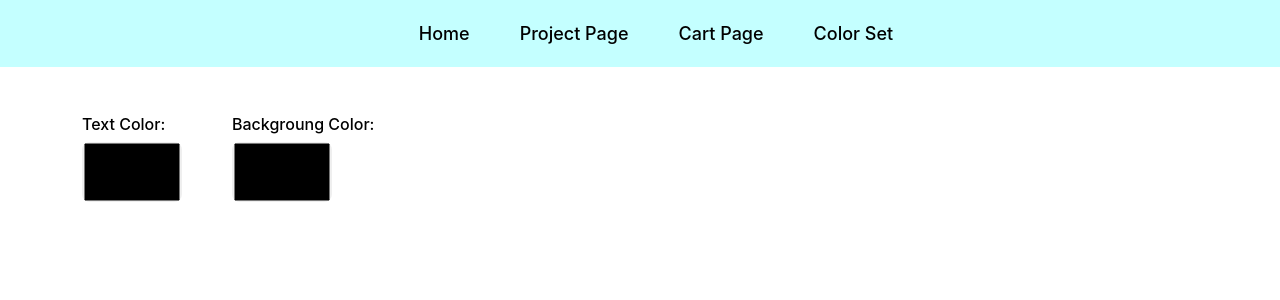
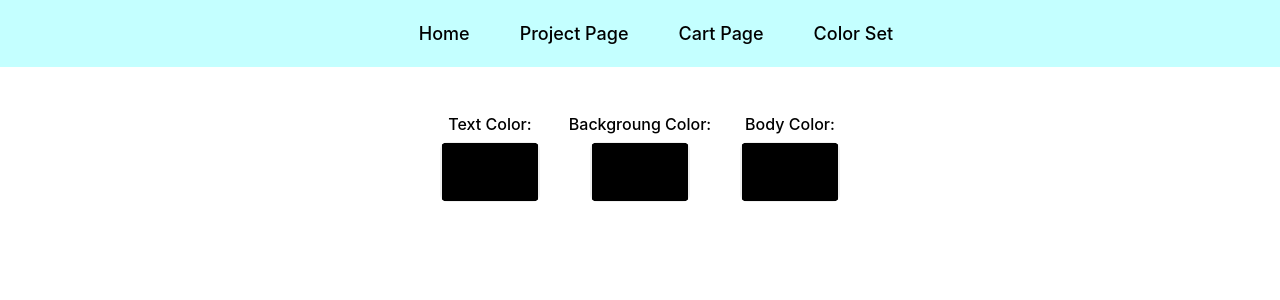
Before and after one commit to Ankit-code-9737/e-com, a React (Create React App) app: page /colorset in a window 1280 px wide. Shown: the top 300 px of the page. Built offline with nearby package versions, Linux system fonts and the light colour scheme.

Commit message:
Body color added

```diff
--- a/public/index.html
+++ b/public/index.html
@@ -16,7 +16,7 @@
     integrity="sha384-C6RzsynM9kWDrMNeT87bh95OGNyZPhcTNXj1NW7RuBCsyN/o0jlpcV8Qyq46cDfL"
     crossorigin="anonymous"></script>
 
-  <title>ecommerce React App</title>
+  <title>Add-remove in cart | Color customization | React App</title>
 </head>
 
 <body>
--- a/src/components/reducer.js
+++ b/src/components/reducer.js
@@ -1,6 +1,7 @@
 const initialState = {
   rootColor: "#000",
   rootBgColor: "#3d3d3d",
+  rootBodyColor: "#fff",
 };
 
 const rootReducer = (state = initialState, action) => {
@@ -10,6 +11,7 @@ const rootReducer = (state = initialState, action) => {
         ...state,
         rootColor: action.payload,
         rootBgColor: action.payload,
+        rootBodyColor: action.payload,
       };
     default:
       return state;
--- a/src/features/ColorChanger.js
+++ b/src/features/ColorChanger.js
@@ -1,7 +1,7 @@
 // ColorChanger.js
 import React from "react";
 import { useDispatch, useSelector } from "react-redux";
-import { setRootColor, SetrootBgColor } from "./action";
+import { setRootColor, SetrootBgColor, SetBodyColor } from "./action";
 
 const ColorChanger = () => {
   const dispatch = useDispatch();
@@ -28,8 +28,16 @@ const ColorChanger = () => {
     );
   };
 
+  // Body color
+  const rootBodyColor = useSelector((state) => state.rootBodyColor);
+  const bodyColorChange = (e) => {
+    const color = e.target.value;
+    dispatch(SetBodyColor(color));
+    document.documentElement.style.setProperty("--body-color", e.target.value);
+  };
+
   return (
-    <div className="colorCBg">
+    <div className="colorCBg text-center">
       <label>
         <h6>Text Color:</h6>
         <input type="color" value={rootColor} onChange={handleColorChange} />
@@ -42,6 +50,10 @@ const ColorChanger = () => {
           onChange={handleBgColorChange}
         />
       </label>
+      <label>
+        <h6>Body Color:</h6>
+        <input type="color" value={rootBodyColor} onChange={bodyColorChange} />
+      </label>
 
       {/* <div style={{ color: rootColor }}>
         <h1>This is a heading</h1>
--- a/src/features/action.js
+++ b/src/features/action.js
@@ -7,3 +7,8 @@ export const SetrootBgColor = (color) => ({
   type: "SET_ROOT_COLOR",
   payload: color,
 });
+
+export const SetBodyColor = (color) => ({
+  type: "SET_ROOT_COLOR",
+  payload: color,
+});
--- a/src/index.css
+++ b/src/index.css
@@ -14,6 +14,11 @@ body {
 
   --primary-color: #000;
   --mainbg-color: #c4ffff;
+  --body-color: #fff;
+}
+
+body {
+  background-color: var(--body-color);
 }
 
 nav {
@@ -91,3 +96,7 @@ h6 {
   border: none;
   border-radius: 8px;
 }
+
+.colorCBg input::-webkit-color-swatch {
+  border: solid 1px var(--stokeColor);
+}
```
